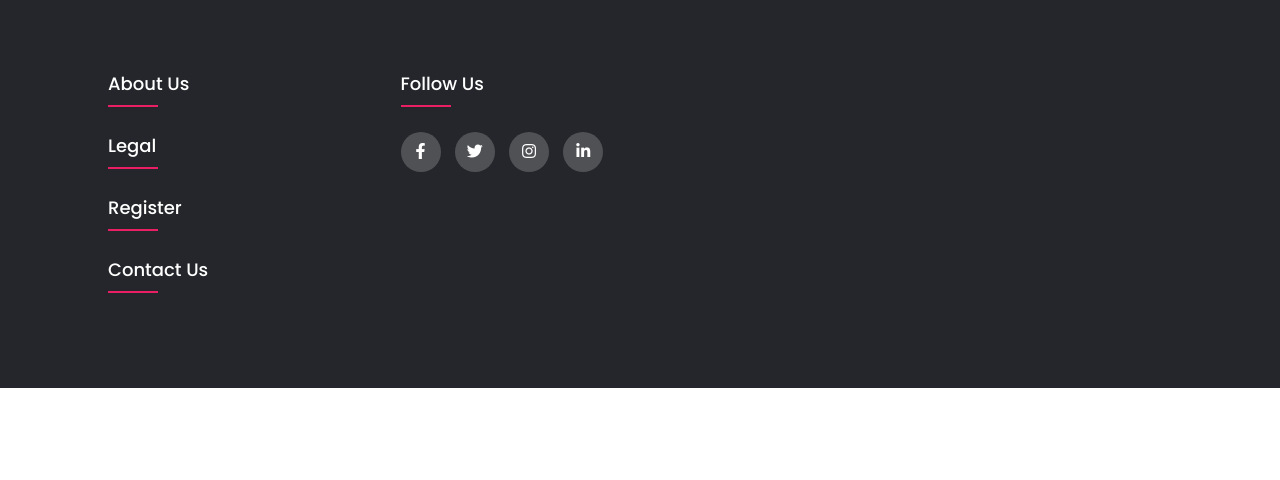
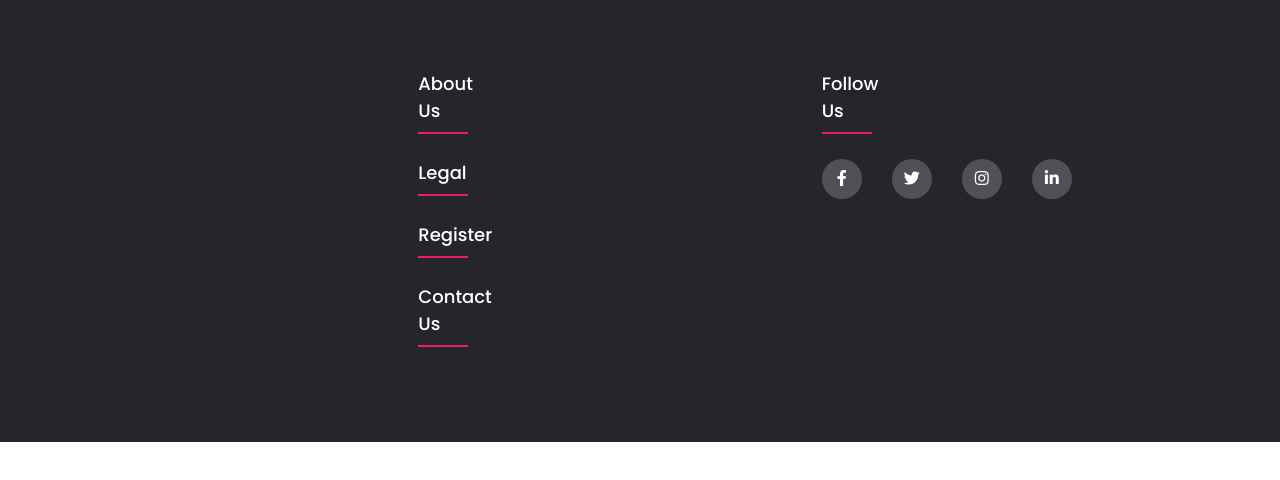
Before and after one commit to Shivam102m/Synergy_footer, a plain HTML site: page index.html in a window 1280 px wide. Drawn offline with Linux system fonts and the light colour scheme; files that its build step writes are made by us from their sources.

Commit message:
Update style.css

```diff
--- a/style.css
+++ b/style.css
@@ -11,15 +11,23 @@ body{
 .container{
 
 	max-width: 1170px;
-	margin:auto;
+
 }
+
 .row{
-	display: flex;
+	display: grid;
+	grid-template-columns: 1fr 1fr 1fr;
+	column-gap: 40px ;
 	flex-wrap: wrap;
+}
+.logo {
+   display: block;
+   left: 0px;
 }
 
 td{
 	padding: 5px;
+
 }
 ul{
 	list-style: none;
@@ -28,11 +36,7 @@ ul{
 	background-color: #24262b;
     padding: 70px 0;
 }
-.footer-col{
-	column-gap: 40px;
-   width: 25%;
-   padding: 0 15px;
-}
+
 .footer-col h4{
 	font-size: 18px;
 	color: #ffffff;
@@ -51,6 +55,14 @@ ul{
 	box-sizing: border-box;
 	width: 50px;
 }
+
+.footer-col{
+	column-gap: 40px;
+   width: 25%;
+   padding: 0 15px;
+   display: block;
+   right: 0%;
+}
 .footer-col ul li:not(:last-child){
 	margin-bottom: 10px;
 }
@@ -68,6 +80,13 @@ ul{
 	color: #ffffff;
 	padding-left: 8px;
 }
+
+.social-links {
+	display:grid;
+	grid-template-columns: 1fr 1fr 1fr 1fr;
+	column-gap: 20px;
+}
+
 .footer-col .social-links a{
 	display: inline-block;
 	height: 40px;
```
